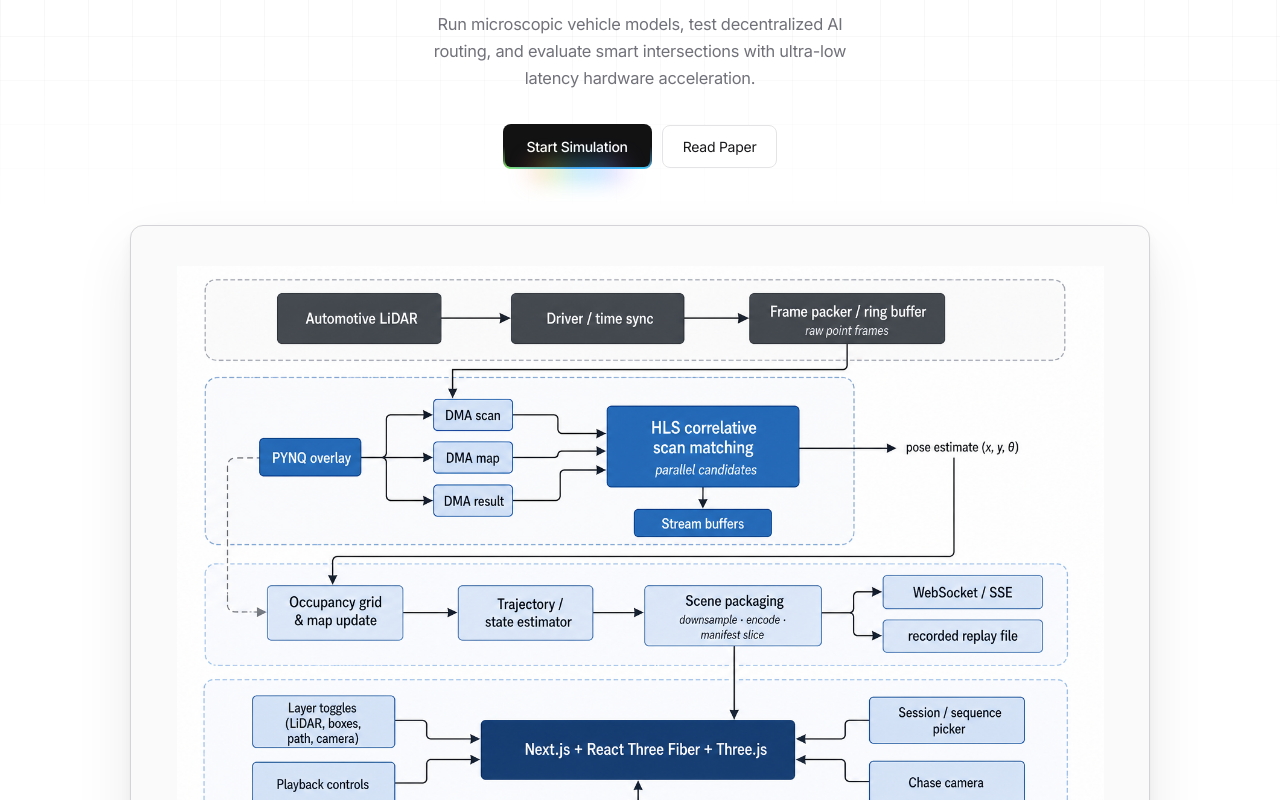
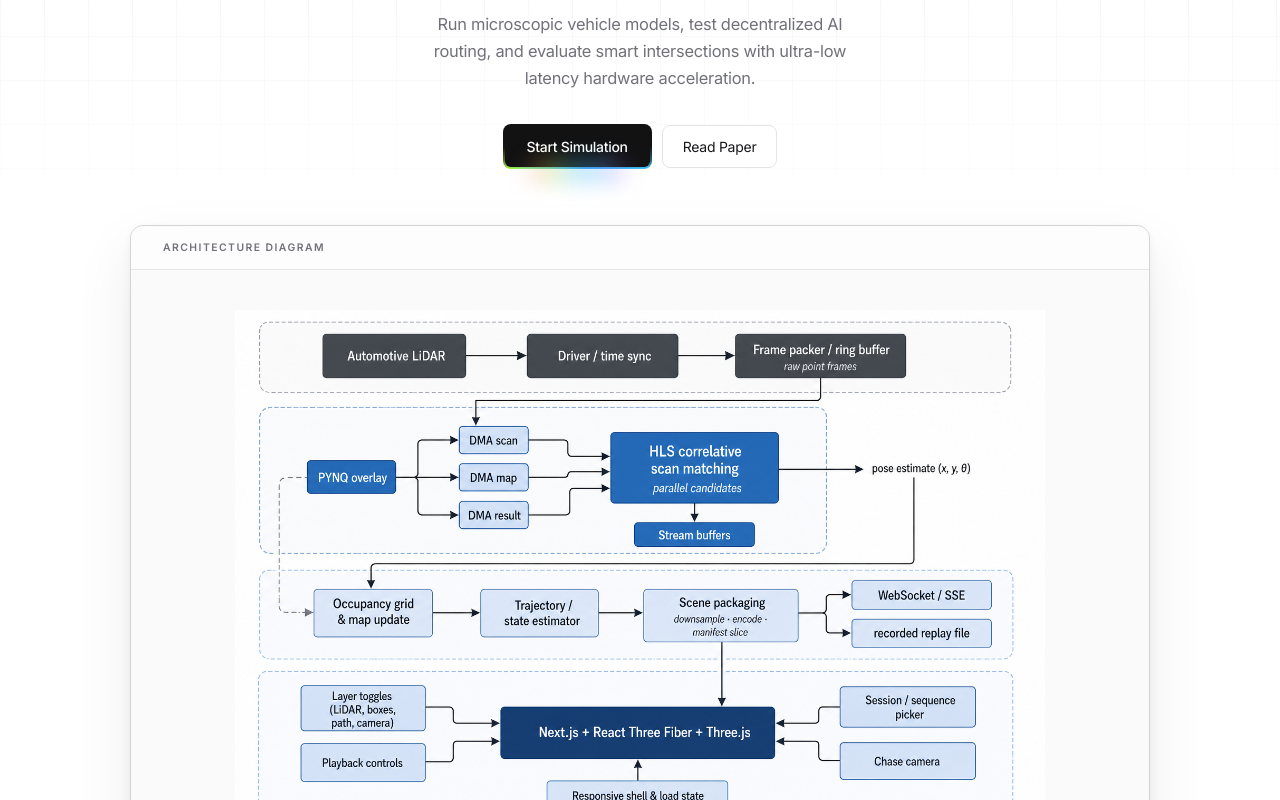
Before and after one commit to nerdylua/intelligent-transport-system, a Next.js app in the folder frontend/: page / in a window 1280 px wide. Shown: the part 360-1160 px from the top of the page. Built offline with nearby package versions, Linux system fonts and the light colour scheme.

Commit message:
update todo

```diff
--- a/frontend/app/page.tsx
+++ b/frontend/app/page.tsx
@@ -80,7 +80,7 @@ export default function Home() {
             <p className="mx-auto max-w-[455px] text-[1.025rem] text-[#71717a] leading-[1.65] tracking-[-0.015em] font-normal mb-8">
               Run microscopic vehicle models, test decentralized AI routing, and evaluate smart intersections with ultra-low latency hardware acceleration.
             </p>
-            <div className="flex justify-center gap-2.5 items-center mb-14">
+            <div className="flex justify-center gap-2.5 items-center mb-2">
               <RainbowButton asChild className="rounded-lg h-auto px-[22px] py-[10px] text-[0.875rem] font-medium tracking-[-0.022em]">
                 <Link href="/simulation">
                   Start Simulation
@@ -94,7 +94,13 @@ export default function Home() {
               </Link>
             </div>
 
-            <div className="w-full max-w-[1020px] min-h-[500px] lg:min-h-[700px] overflow-hidden rounded-[13px] border border-zinc-300 bg-zinc-50 shadow-[0_1px_3px_rgba(0,0,0,0.04),0_6px_16px_rgba(0,0,0,0.05),0_24px_60px_rgba(0,0,0,0.08)] flex items-center justify-center relative transition-all duration-300 ease-out hover:border-zinc-400 hover:shadow-[0_1px_3px_rgba(0,0,0,0.06),0_8px_20px_rgba(0,0,0,0.07),0_28px_70px_rgba(0,0,0,0.1)]">
+            <div className="mt-12 w-full max-w-[1020px] overflow-hidden rounded-[13px] border border-zinc-300 bg-zinc-50 shadow-[0_1px_3px_rgba(0,0,0,0.04),0_6px_16px_rgba(0,0,0,0.05),0_24px_60px_rgba(0,0,0,0.08)] flex flex-col transition-all duration-300 ease-out hover:border-zinc-400 hover:shadow-[0_1px_3px_rgba(0,0,0,0.06),0_8px_20px_rgba(0,0,0,0.07),0_28px_70px_rgba(0,0,0,0.1)]">
+              <div className="border-b border-zinc-200/90 bg-white/60 px-5 py-3 md:px-8 md:py-3.5 text-left">
+                <p className="text-[0.65rem] font-semibold uppercase tracking-[0.14em] text-zinc-500">
+                  Architecture diagram
+                </p>
+              </div>
+              <div className="relative min-h-[460px] lg:min-h-[620px] w-full">
                 <Image
                   src="/arch.png"
                   alt="FPGA-centric model architecture: LiDAR acquisition through PYNQ acceleration to visualization"
@@ -103,6 +109,7 @@ export default function Home() {
                   sizes="(max-width: 1020px) 100vw, 1020px"
                   priority
                 />
+              </div>
             </div>
           </div>
         </section>
```
Also changed, not shown: 1 other file (tests, documents, lock files or other folders). Lines whose indentation alone changed are shown as unchanged.
